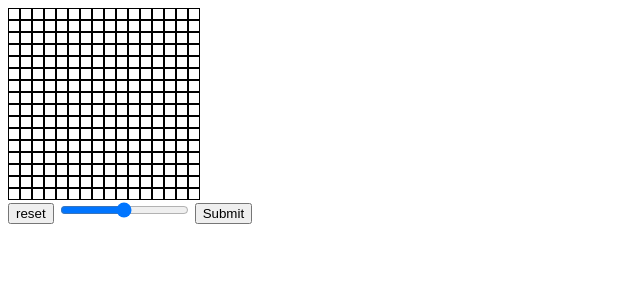
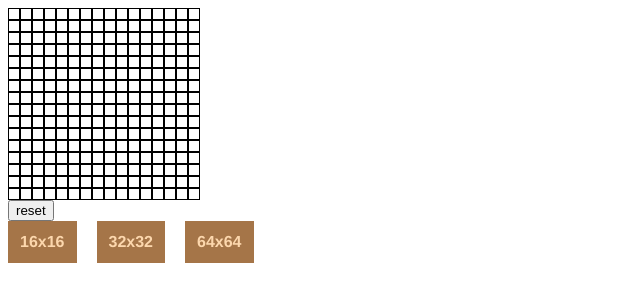
Before and after one commit to kenhardika/etch-a-sketch, a plain HTML site: page index.html in a window 1280 px wide. Shown: the whole page, without its empty margins (0-640 px from the left). Drawn offline with Linux system fonts and the light colour scheme.

Commit message:
update the range slider to radio slider

```diff
--- a/index.html
+++ b/index.html
@@ -13,11 +13,17 @@
 <div class="canvas">
 
 </div>
+<button id="resetButton"> reset </button> <br>
+<div class="setScale">
+        <input type="radio" name="sizeSlider" id="val1" value="16" required>
+        <label class="labelScale" for="val1"> 16x16 </label>
 
-<button id="resetButton"> reset </button>
+        <input type="radio" name="sizeSlider" id="val2" value="32" required>
+        <label class="labelScale" for="val2" > 32x32 </label>
 
-<input type="range" id="rangeCanvas" name="rangeCanvas" min="16" max="20">
-<input type="submit" id="submitRange" name="submitRange" value="Submit">
-
+        <input type="radio" name="sizeSlider" id="val3" value="64" required>
+        <label class="labelScale" for="val3"> 64x64 </label>
+</div>
+<div class="sizeSlider-pos"> </div>
 </body>
 </html>
--- a/style.css
+++ b/style.css
@@ -1,10 +1,33 @@
+/* $number-of-options: 3; */
 .layerCanvas {
     display: grid;
     grid-template-columns: repeat(16, 12px);
-    gap: 0px;
+
     box-sizing: border-box;
 }
 
 .colrow:hover {
  background-color: red;
 }
+
+
+.setScale {
+    display: flex;
+    flex-direction: row;
+    gap: 20px;
+}
+
+input[name ="sizeSlider"] {
+    display: none;
+}
+
+.labelScale{
+    display: flex;
+    align-items: center;
+    color: #fcd7ad;
+    padding: 10px;
+    font-weight: 600;
+    border: 2px solid #a57548;
+    background-color: #a57548;
+    font-family: Helvetica, sans-serif;
+}
```
